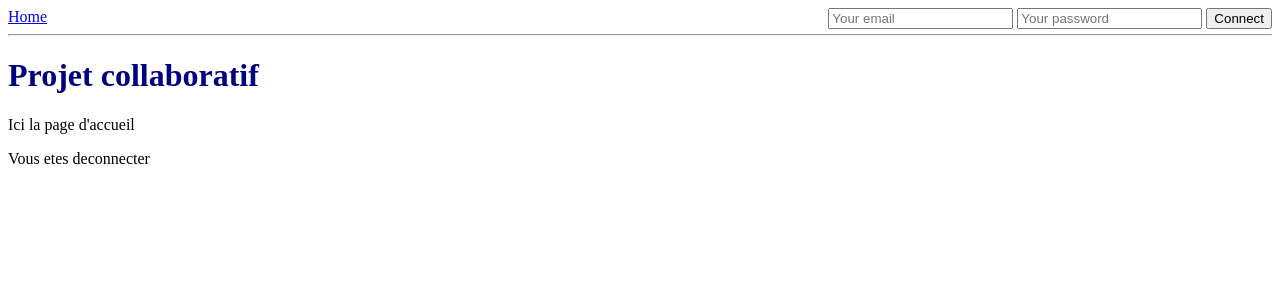
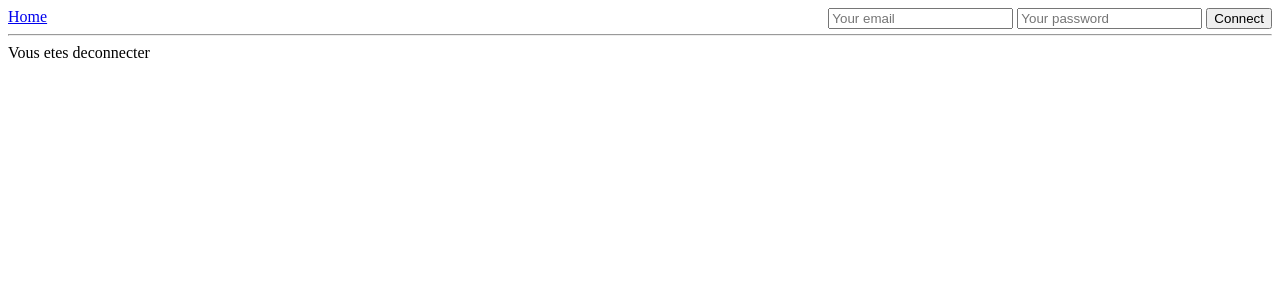
Before and after one commit to ibnLotfi/progest, a PHP site: page /pages/index.php in a window 1280 px wide. Shown: the top 300 px of the page. Run offline with PHP 8.4, Linux system fonts and the light colour scheme.

Commit message:
Supression de "projet colaboratif"

```diff
--- a/view/index_view.php
+++ b/view/index_view.php
@@ -9,5 +9,5 @@
         // Header shared by all pages
         require_once("header.php");
         ?>
-        <h1>Projet collaboratif</h1>
-        <p>Ici la page d'accueil</p>
+<!--        <h1>Projet collaboratif</h1>
+        <p>Ici la page d'accueil</p>-->
```
